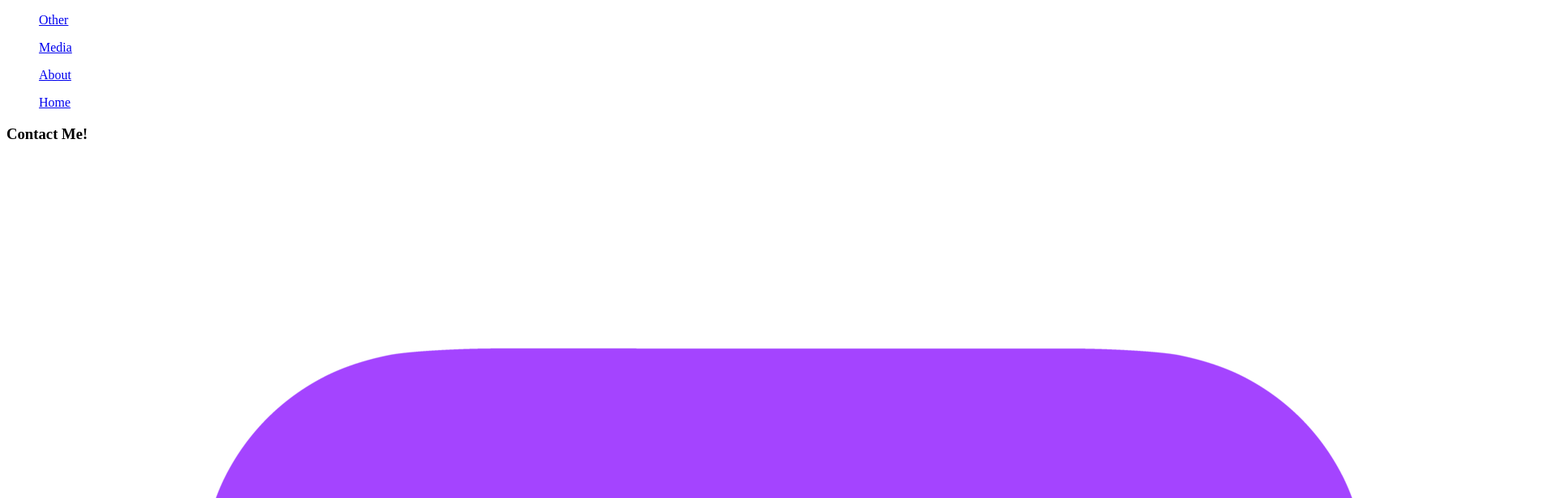
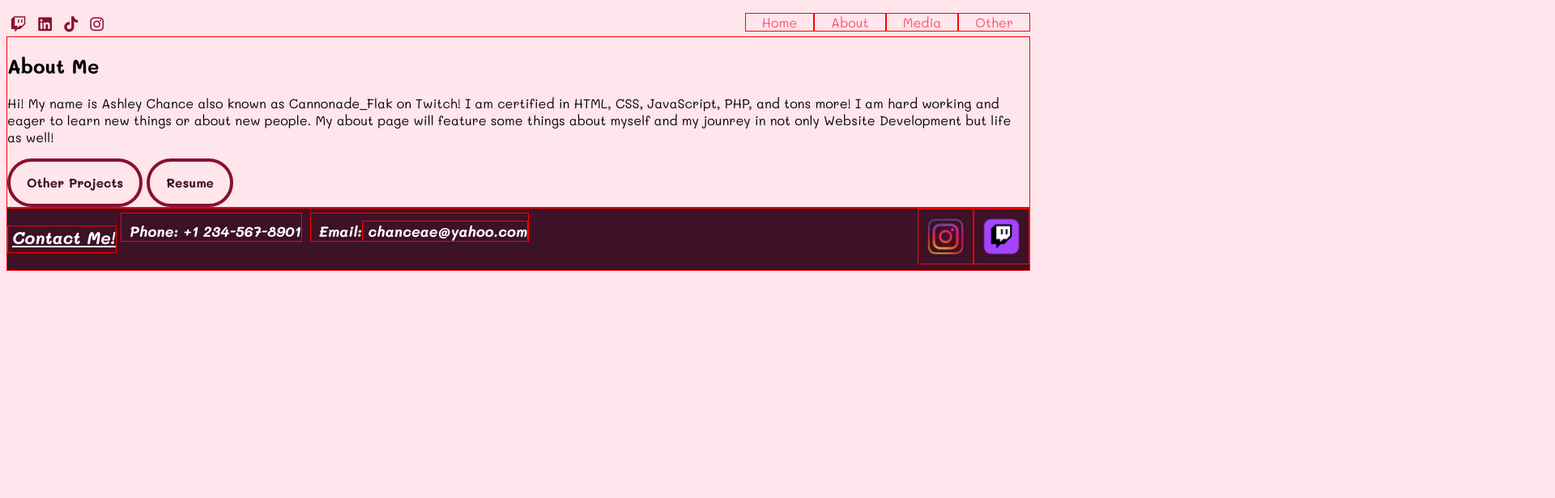
Before and after one commit to Moltenhorns/wd-project-final, a plain HTML site: page about.html in a window 1280 px wide. Shown: the top 616 px of the page at 81% size, 1920 px wide, since content can reach past the window. Drawn offline with Linux system fonts and the light colour scheme.

Commit message:
about-started

```diff
--- a/about.html
+++ b/about.html
@@ -14,7 +14,8 @@
     <link rel="preconnect" href="https://fonts.googleapis.com">
     <link rel="preconnect" href="https://fonts.gstatic.com" crossorigin>
     <link href="https://fonts.googleapis.com/css2?family=Mali:ital,wght@0,200;0,300;0,400;0,500;0,600;0,700;1,200;1,300;1,400;1,500;1,600;1,700&display=swap" rel="stylesheet">
-    <link rel="stylesheet" href="#"/>
+    <link rel="stylesheet" href="https://cdnjs.cloudflare.com/ajax/libs/font-awesome/6.6.0/css/all.min.css" integrity="sha512-Kc323vGBEqzTmouAECnVceyQqyqdsSiqLQISBL29aUW4U/M7pSPA/gEUZQqv1cwx4OnYxTxve5UMg5GT6L4JJg==" crossorigin="anonymous" referrerpolicy="no-referrer" />
+    <link rel="stylesheet" href="css/styles.css"/>
     <link rel="icon" href="photos/icons/lobster.png">
 </head>
 <body>
@@ -25,6 +26,29 @@
     <ul><a href="about.html">About</a></ul>
     <ul><a href="index.html">Home</a></ul>
   </nav>
+
+  <div id="icon">
+    <a href="#" class="fa-brands fa-twitch"></a>
+    <a href="#" class="fa-brands fa-linkedin"></a>
+    <a href="#" class="fa-brands fa-tiktok"></a>
+    <a href="#" class="fa-brands fa-instagram"></a>
+  </div>
+
+  <div class="container">
+      <div class="about">
+        <h2>About Me</h2>
+      </div>
+      <div class="para">
+        <p>Hi! My name is Ashley Chance also known as Cannonade_Flak on Twitch!  I am certified in HTML, CSS, JavaScript, PHP, and tons more!  I am hard working and eager to learn new things or about new people.  My about page will feature some things about myself and my jounrey in not only Website Development but life as well!</p>
+      </div>
+
+        <button class="oval-button-1">
+         <h3><a href="">Other Projects</a></h3>
+        </button>
+        <button class="oval-button-2">
+          <h3><a href="">Resume</a></h3>
+        </button>
+  </div><!--end of container-->
 
   <div class="foot">
     <footer>
--- a/css/styles.css
+++ b/css/styles.css
@@ -62,13 +62,61 @@ nav ul a:hover {
     background-color: transparent;
     color: #ff8fa3; /* Matching the text color */
     padding: 0.5px 20px;
-    border: 2px solid #ff8fa3; /* Border color and thickness */
+    border: 4px solid #ff8fa3; /* Border color and thickness */
     border-radius: 50px; /* Creates the oval shape */
     display: inline-block;
     font-weight: bold;
     text-align: center;
     cursor: pointer;
+}
+
+.group a{
+    text-decoration: none;
+    color: #ff8fa3;
+}
+
+.oval-button:hover {
+    transform: scale(0.98);
+}
+.oval-button-1, .oval-button-2 {
+    background-color: transparent;
+    color: #3d1126; /* Matching the text color */
+    padding: 0.5px 20px;
+    border: 4px solid #890f31; /* Border color and thickness */
+    border-radius: 50px; /* Creates the oval shape */
+    display: inline-block;
+    font-weight: bold;
+    text-align: center;
+    cursor: pointer;
+    text-decoration: none;
+}
+
+.container a{
+    text-decoration: none;
+    color: #3d1126;
+    font-family: 'Mali';
+
+}
+
+.oval-button-1:hover, .oval-button-2:hover {
+    transform: scale(0.98);
+
+}
+.container {
     border: 1px solid red;
+}
+
+#icon a{
+    text-decoration: none;
+    padding: 5px;
+    font-size: larger;
+    color: #890f31;
+}
+
+#icon a:hover {
+    color: #c9184a;
+    font-size: 20px;
+    behavior: smooth;
 }
 
 .pro-1 h4 a {
@@ -120,6 +168,15 @@ nav ul a:hover {
     border: 1px solid red;
 }
 
+.foot img:hover {
+    height: 38px;
+    max-width: 40px;
+}
+
+.foot img {
+    padding: 5px;
+}
+
 img  {
     max-width: 4.5%;
     height: auto;
```
Also changed, not shown: index.html (+2 -2 lines), media.html (+1 -0 lines), other.html (+1 -0 lines).
